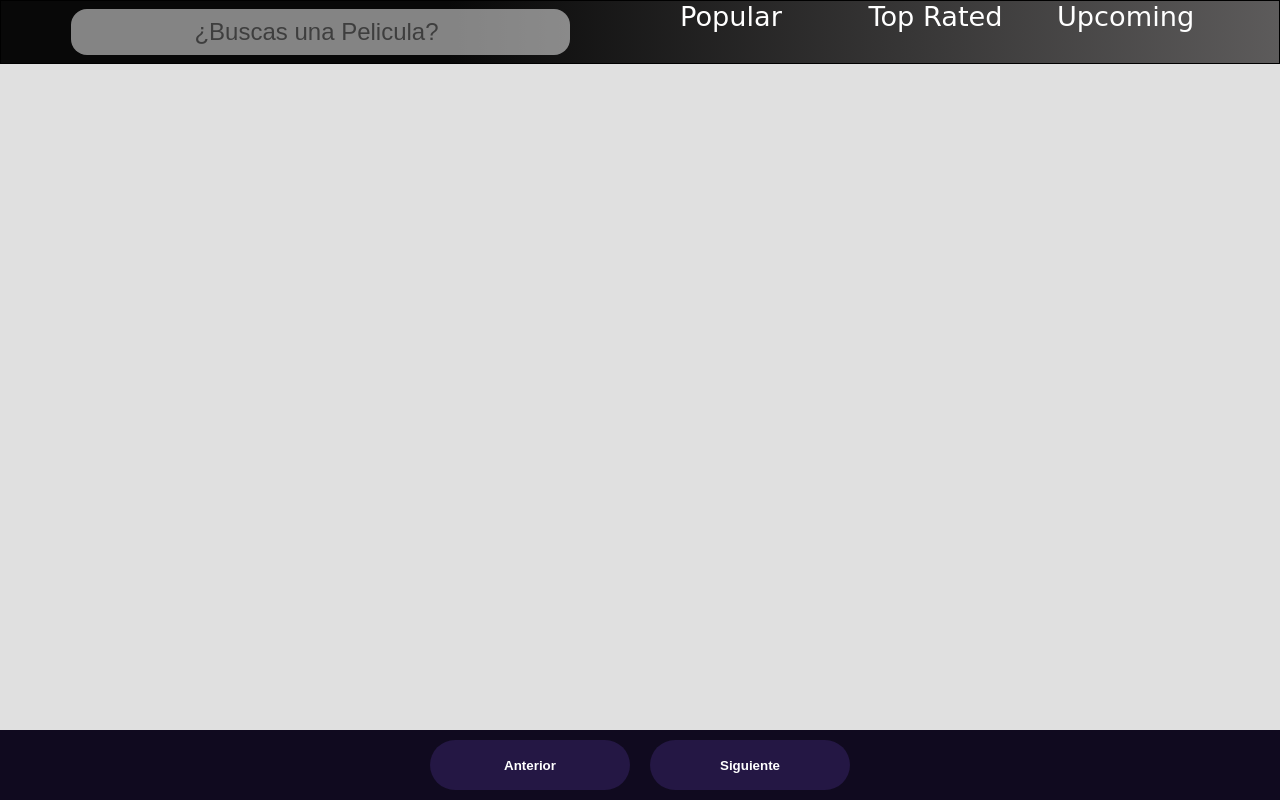
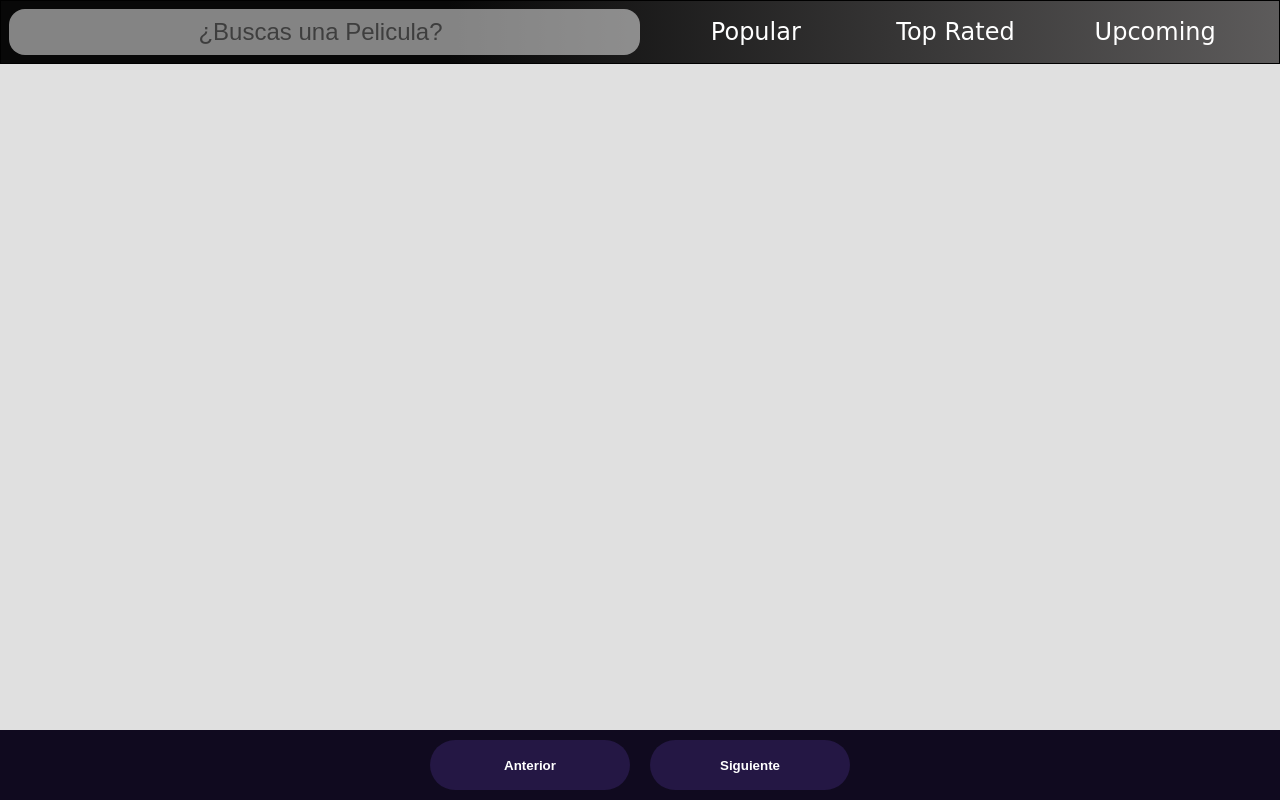
Before and after one commit to JuanEstebanLG/CatalogoDePeliculas, a plain HTML site: page index.html in a window 1280 px wide. Drawn offline with Linux system fonts and the light colour scheme; no server answers; a web font is replaced by a local one.

Commit message:
cambios menores al diseño

```diff
--- a/Style/estilos.css
+++ b/Style/estilos.css
@@ -9,6 +9,27 @@ body {
 	background: #e0e0e0;
 	color: #1d1d1d;
 }
+
+body::-webkit-scrollbar-track
+{
+	-webkit-box-shadow: inset 0 0 6px rgba(0,0,0,0.3);
+	border-radius: 10px;
+	background-color: #F5F5F5;
+}
+
+body::-webkit-scrollbar
+{
+	width: .5rem;
+	background-color: #F5F5F5;
+}
+
+body::-webkit-scrollbar-thumb
+{
+	border-radius:1rem;
+	-webkit-box-shadow: inset 0 0 6px rgba(0,0,0,.3);
+	background-color: #100A1F;
+}
+
 
 header{
 	display: flex;
@@ -25,10 +46,11 @@ header{
 
 header nav{
 	display: flex;
-	justify-content:center;
+	justify-content:space-between;
 	align-items: center;
+	flex-wrap: nowrap;
 	background-color: transparent;
-	width: 50%;
+	width: 100%;
 	height: 100%;
 	padding: .5rem;
 	border: none;
@@ -44,7 +66,7 @@ header nav{
 }
 
 #search-bar{
-	width:80%;
+	width:50%;
 	height: 100%;
 	border: none;
 	background-color: #ffffff;
@@ -56,7 +78,7 @@ header nav{
 }
 
 #search-bar:focus{
-	width: 100%;
+	width: 60%;
 	border-radius: .2rem;
 	border: none;
 	opacity: .8;
@@ -75,29 +97,50 @@ header nav{
 	display: flex;
 	justify-content: center;
 	align-content: center;
-
 	width: 50%;
 	height: 100%;
 	padding: 0% 1rem;
 }
 
-.button-span{
-	width: 30%;
+.button-sections{
+	position: relative;
+	width: calc(25% * 3);
 	height: 100%;
-	font-size: 1.7rem;
+	margin: auto;
+	background-color: transparent;
+	border: none;
+	font-size: 1.5rem;
 	font-family: 'Sigmar', cursive;
-	margin: auto .2rem;
+	text-align: center;
 	color: white;
 
 	transition: all ease .5s;
 }
 
-.button-span:hover{
-	color: red;
-	transform: scale(1.07);
-	text-decoration: underline white .4rem;
-	cursor:pointer;
+.button-sections::after{
+	content: '';
+	position: absolute;
+	width: 100%;
+	transform: scaleX(0);
+	height: 2px;
+	bottom: 0;
+	left: 0;
+	background-color: #fa0969;
+	transform-origin: bottom right;
+	transition: transform 0.25s ease-out;
 }
+
+
+
+.button-sections:hover::after{
+	transform-origin: bottom left;
+	transform: scaleX(1);
+}
+
+.button-sections:hover{
+	cursor: pointer;
+}
+
 
 
 
@@ -106,7 +149,6 @@ header nav{
 	width: 85%;
 	max-width: 1200px;
 	margin: 40px auto 100px auto;
-
 	display: grid;
 	grid-template-columns: repeat(4, 1fr);
 	gap: 40px;
--- a/assets/functions.js
+++ b/assets/functions.js
@@ -35,10 +35,10 @@ export function indexGen(data) {
             peliculas.backdrop_path != undefined
         ) {
             pelicula += `
-            <div class='pelicula'>
+            <figure class='pelicula'>
                 <img class='poster' src='${poster_url}${peliculas.poster_path}' id='${peliculas.id}'/>
                 <h3 class='titulo'>${peliculas.title}</h3>
-            </div>
+            </figure>
         `;
         }
     });
--- a/index.html
+++ b/index.html
@@ -18,17 +18,17 @@
     <header>
         <nav>
             <input type="text" name="search-bar" id="search-bar" placeholder="¿Buscas una Pelicula?" autocomplete="off">
+            <section class="buttons">
+                <button class="button-sections" id="popular">Popular</button>
+                <button class="button-sections" id="rated">Top Rated</button>
+                <button class="button-sections" id="upcoming">Upcoming</button>
+            </section>
         </nav>
-        <section class="buttons">
-            <span class="button-span" id="popular">Popular</span>
-            <span class="button-span" id="rated">Top Rated</span>
-            <span class="button-span" id="upcoming">Upcoming</span>
-        </section>
     </header>
-    <div class="contenedor" id="contenedor">
+    <main class="contenedor" id="contenedor">
 
 
-    </div>
+    </main>
     <div class="paginacion">
         <button id="btnAnterior">Anterior</button>
         <button id="btnSiguiente">Siguiente</button>
```
Also changed, not shown: movie-description.html (+2 -2 lines).
